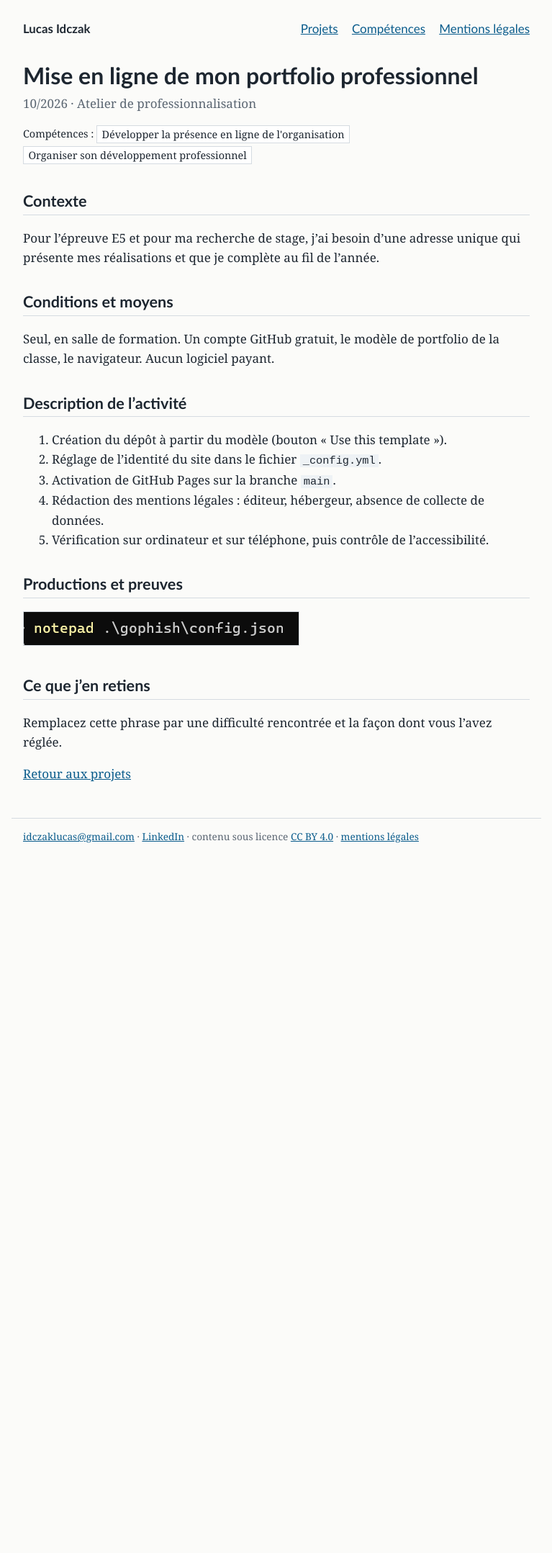
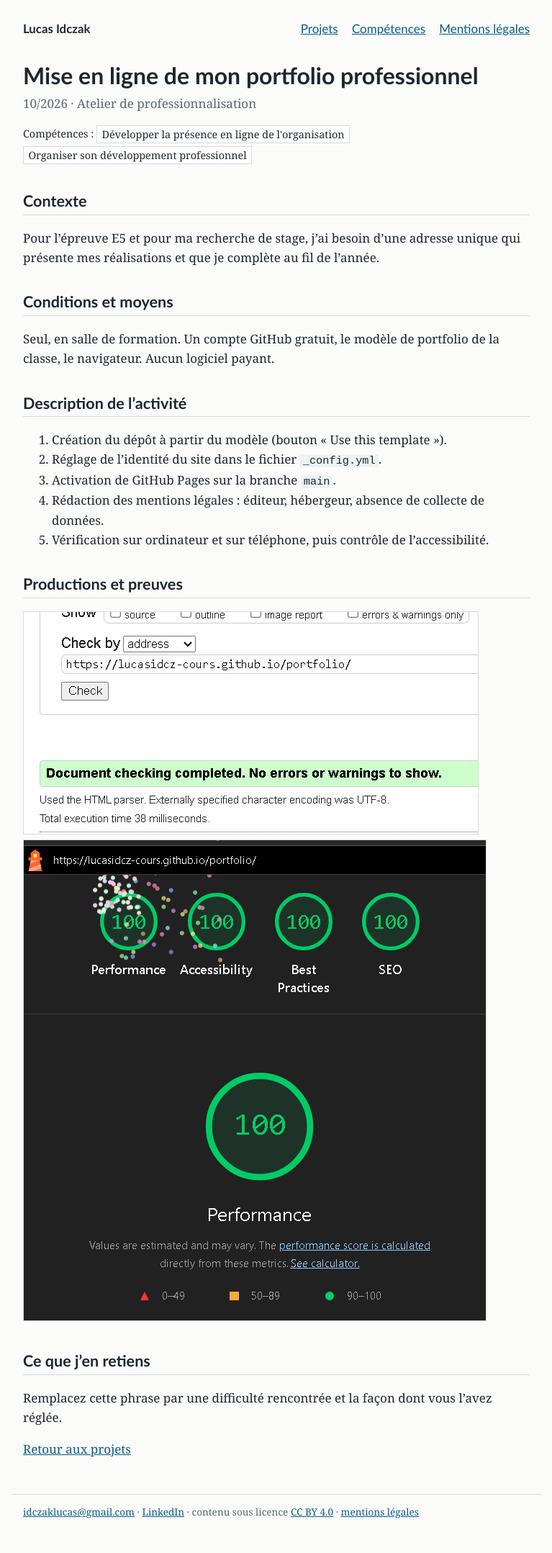
Before and after one commit to Lucasidcz-Cours/portfolio, a Jekyll site: the page built from _projets/2026-10-mon-portfolio.md, in a window 1280 px wide. Shown: the whole page at 72% size, without its empty margins (256-1023 px from the left). Built offline with Jekyll 4.4.1, drawn with Linux system fonts in a browser that asks for light colours; before the commit the page ends 1218 px from its top, so only the background shows below that.

Commit message:
Update portfolio with new test images
Added HTML error test and accessibility test images.

```diff
--- a/_projets/2026-10-mon-portfolio.md
+++ b/_projets/2026-10-mon-portfolio.md
@@ -24,7 +24,8 @@ Seul, en salle de formation. Un compte GitHub gratuit, le modèle de portfolio d
 
 ## Productions et preuves
 
-![Ce que montre la capture]({{ "/images/IMAGETEST.png" | relative_url }})
+![Test d'erreur html]({{ "/images/htmlcheck.png" | relative_url }})
+![Test d'accesbilitél]({{ "/images/lighthouse.png" | relative_url }})
 
 ## Ce que j'en retiens
 
```
